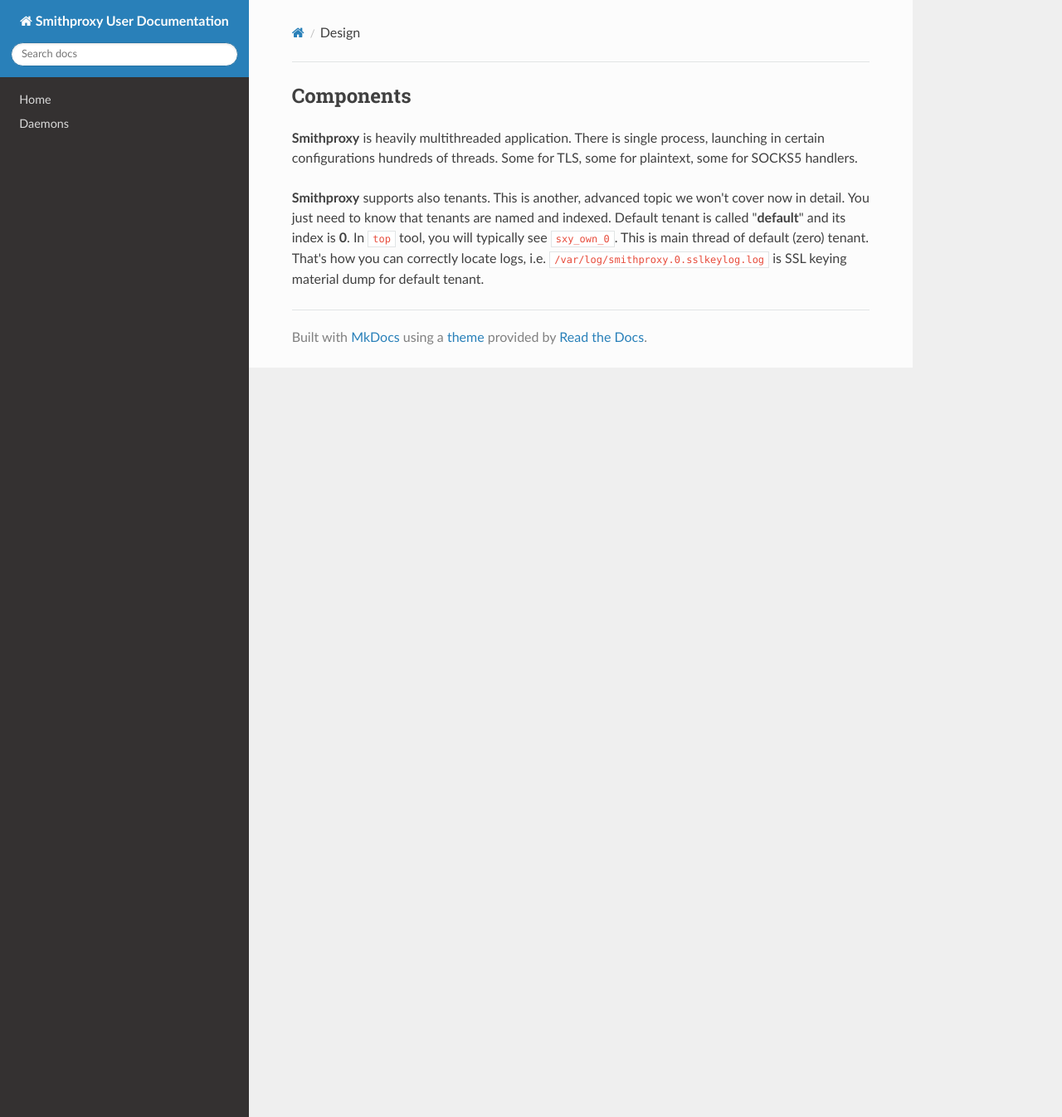
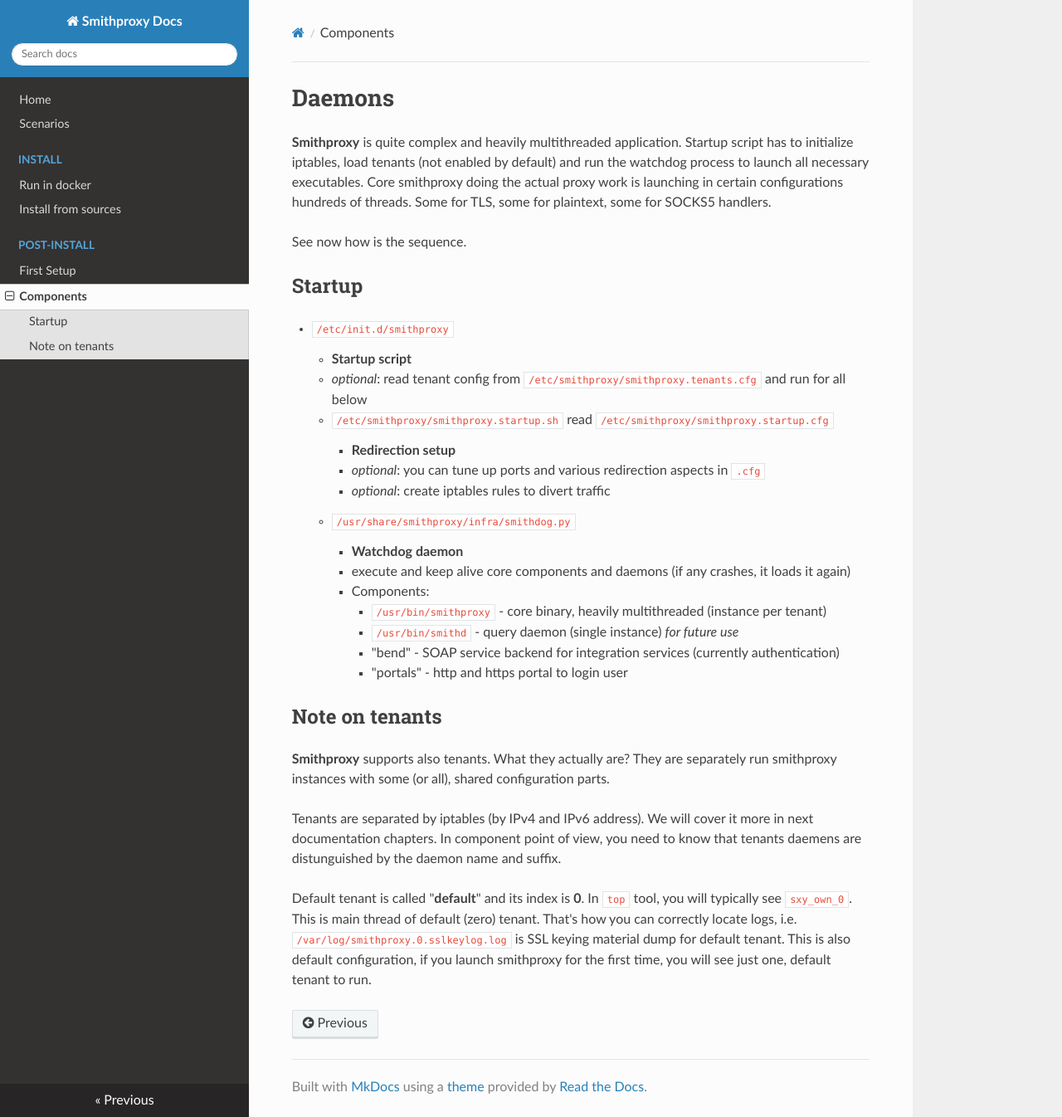
Before and after one commit to astibal/smithproxy_docs, an MkDocs documentation site: the page built from docs/design.md, in a window 1280 px wide and 1346 px high. Shown: the whole window at 83% size. Built offline with MkDocs 1.6.1, drawn with Linux system fonts in a browser that asks for light colours; nearby versions of some CDN libraries.

Commit message:
add even more docs

```diff
--- a/docs/design.md
+++ b/docs/design.md
@@ -1,7 +1,41 @@
 
-## Components
-**Smithproxy** is heavily multithreaded application. There is single process, launching in certain configurations hundreds of threads. Some for TLS, some for plaintext, some for SOCKS5 handlers.
+# Daemons
 
-**Smithproxy** supports also tenants. This is another, advanced topic we won't cover now in detail. You just need to know that tenants are named and indexed.  Default tenant is called "**default**" and its index is **0**.
+**Smithproxy** is quite complex and heavily multithreaded application. Startup script has to initialize iptables, load tenants (not enabled by default) and run the watchdog process to launch all necessary executables.
+Core smithproxy doing the actual proxy work is launching in certain configurations hundreds of threads. Some for TLS, some for plaintext, some for SOCKS5 handlers.
+
+See now how is the sequence.
+
+
+## Startup
+
+- `/etc/init.d/smithproxy`
+    - **Startup script**
+    -  *optional*: read tenant config from `/etc/smithproxy/smithproxy.tenants.cfg` and run for all below
+
+    - `/etc/smithproxy/smithproxy.startup.sh` read `/etc/smithproxy/smithproxy.startup.cfg`
+        - **Redirection setup**
+        - *optional*: you can tune up ports and various redirection aspects in `.cfg`
+        - *optional*: create iptables rules to divert traffic
+
+    - `/usr/share/smithproxy/infra/smithdog.py`
+        - **Watchdog daemon**
+        - execute and keep alive core components and daemons (if any crashes, it loads it again)
+        - Components:
+            - `/usr/bin/smithproxy` - core binary, heavily multithreaded (instance per tenant)
+            - `/usr/bin/smithd` - query daemon (single instance) *for future use*
+            - "bend" - SOAP service backend for integration services (currently authentication)
+            - "portals" - http and https portal to login user
+
+
+
+## Note on tenants
+**Smithproxy** supports also tenants. What they actually are? They are separately run smithproxy instances with some (or all), shared configuration parts.
+
+Tenants are separated by iptables (by IPv4 and IPv6 address). We will cover it more in next documentation chapters.
+In component point of view, you need to know that tenants daemens are distunguished by the daemon name and suffix.
+
+Default tenant is called "**default**" and its index is **0**.
 In `top` tool, you will typically see `sxy_own_0`. This is main thread of default (zero) tenant.
 That's how you can correctly locate logs, i.e. `/var/log/smithproxy.0.sslkeylog.log` is SSL keying material dump for default tenant.
+This is also default configuration, if you launch smithproxy for the first time, you will see just one, default tenant to run.
--- a/mkdocs.yml
+++ b/mkdocs.yml
@@ -1,6 +1,12 @@
-site_name: Smithproxy User Documentation
+site_name: Smithproxy Docs
 nav:
         - Home: index.md
-        - Daemons: daemons.md
+        - Scenarios: scenarios.md
+        - INSTALL:
+            - Run in docker: installing-docker.md
+            - Install from sources: installing-sources.md
+        - POST-INSTALL:
+            - First Setup: post-install.md
+        - Components: design.md
 
 theme: readthedocs
```
Also changed, not shown: docs/index.md (+12 -19 lines).
